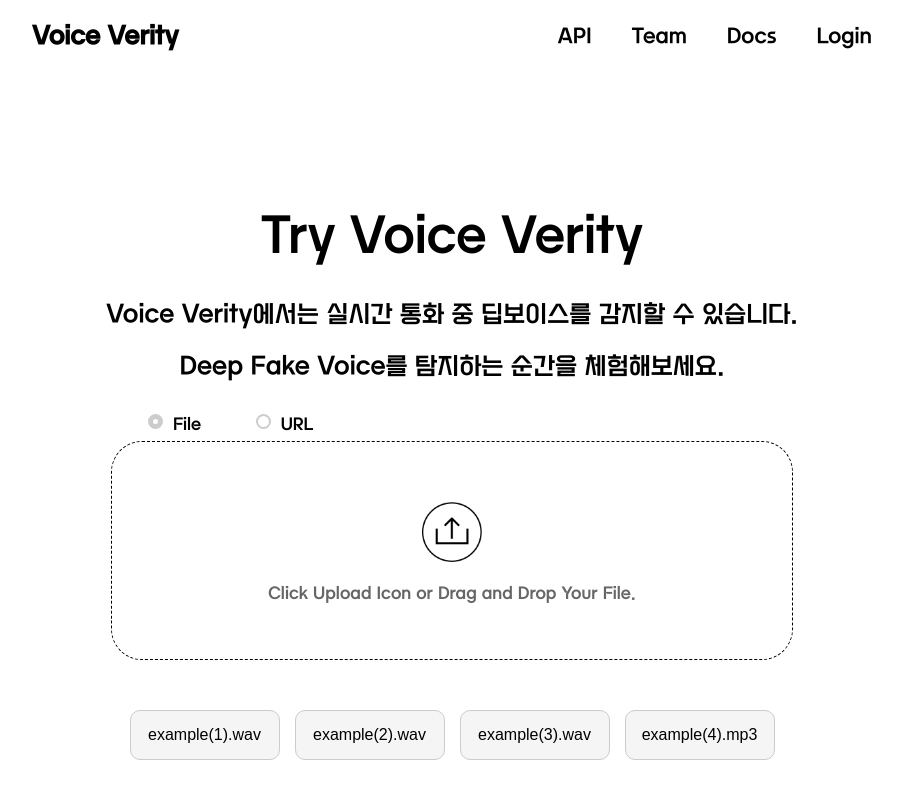
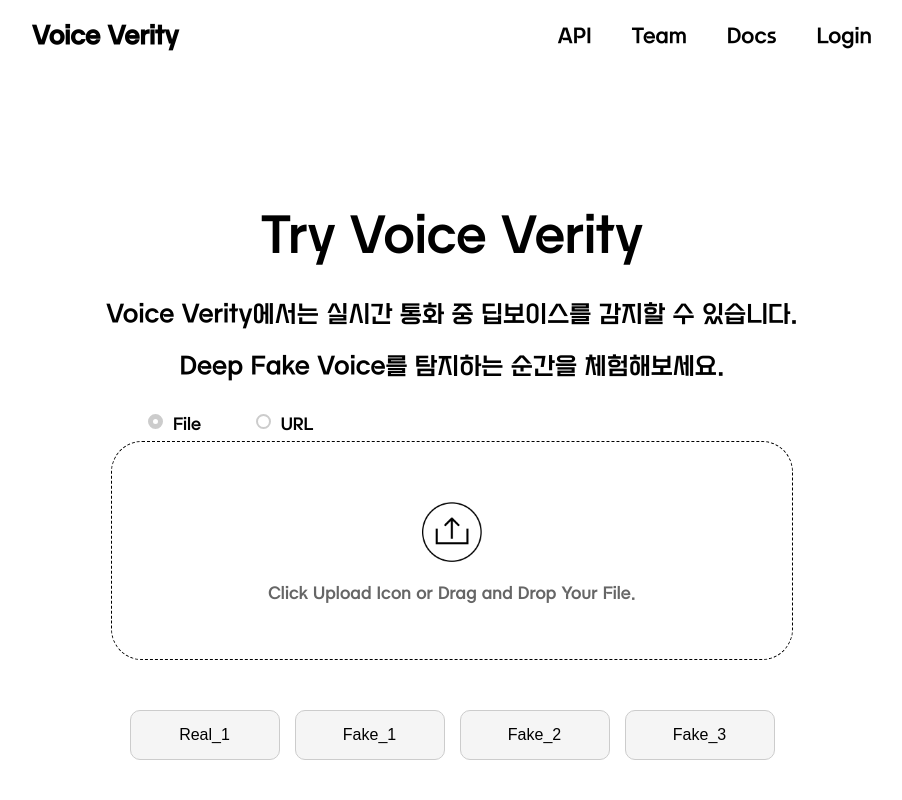
Before and after one commit to kyudori/KT_AIVLE_School_Big_Project, a Next.js app in the folder frontend/: page /try in a window 1280 px wide. Shown: the top 800 px of the page, without its empty margins (188-1090 px from the left). Built offline with nearby package versions, Linux system fonts and the light colour scheme.

Commit message:
ex 이름 변경

```diff
--- a/frontend/pages/try.js
+++ b/frontend/pages/try.js
@@ -635,28 +635,28 @@ export default function TryVoice() {
                     onClick={() => handleExampleClick("example(1).wav")}
                     className={styles.exampleFile}
                   >
-                    example(1).wav
+                    Real_1
                   </button>
                   <button
                     type="button"
                     onClick={() => handleExampleClick("example(2).wav")}
                     className={styles.exampleFile}
                   >
-                    example(2).wav
+                    Fake_1
                   </button>
                   <button
                     type="button"
                     onClick={() => handleExampleClick("example(3).wav")}
                     className={styles.exampleFile}
                   >
-                    example(3).wav
+                    Fake_2
                   </button>
                   <button
                     type="button"
                     onClick={() => handleExampleClick("example(4).mp3")}
                     className={styles.exampleFile}
                   >
-                    example(4).mp3
+                    Fake_3
                   </button>
                 </div>
               )}
```
